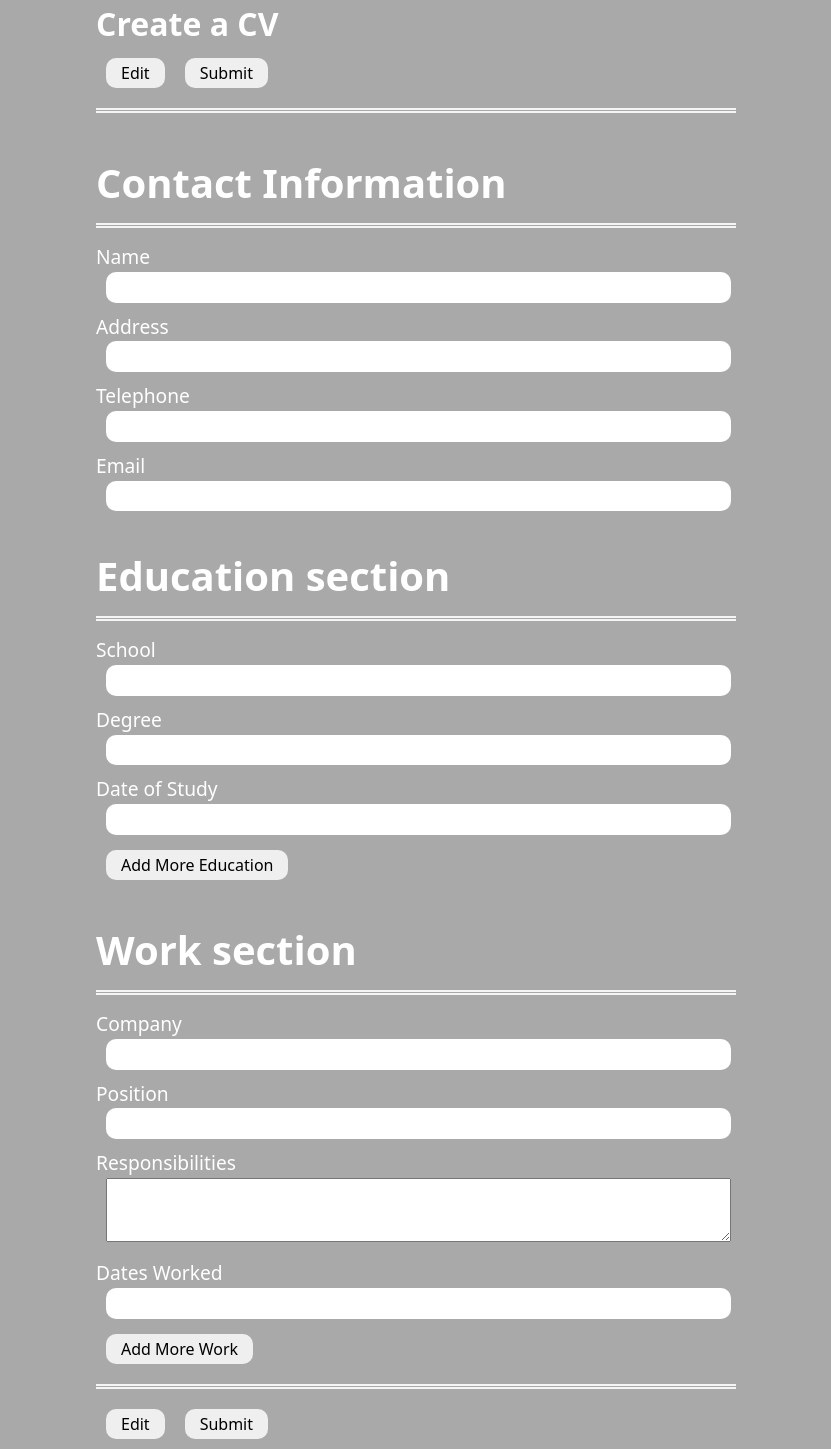
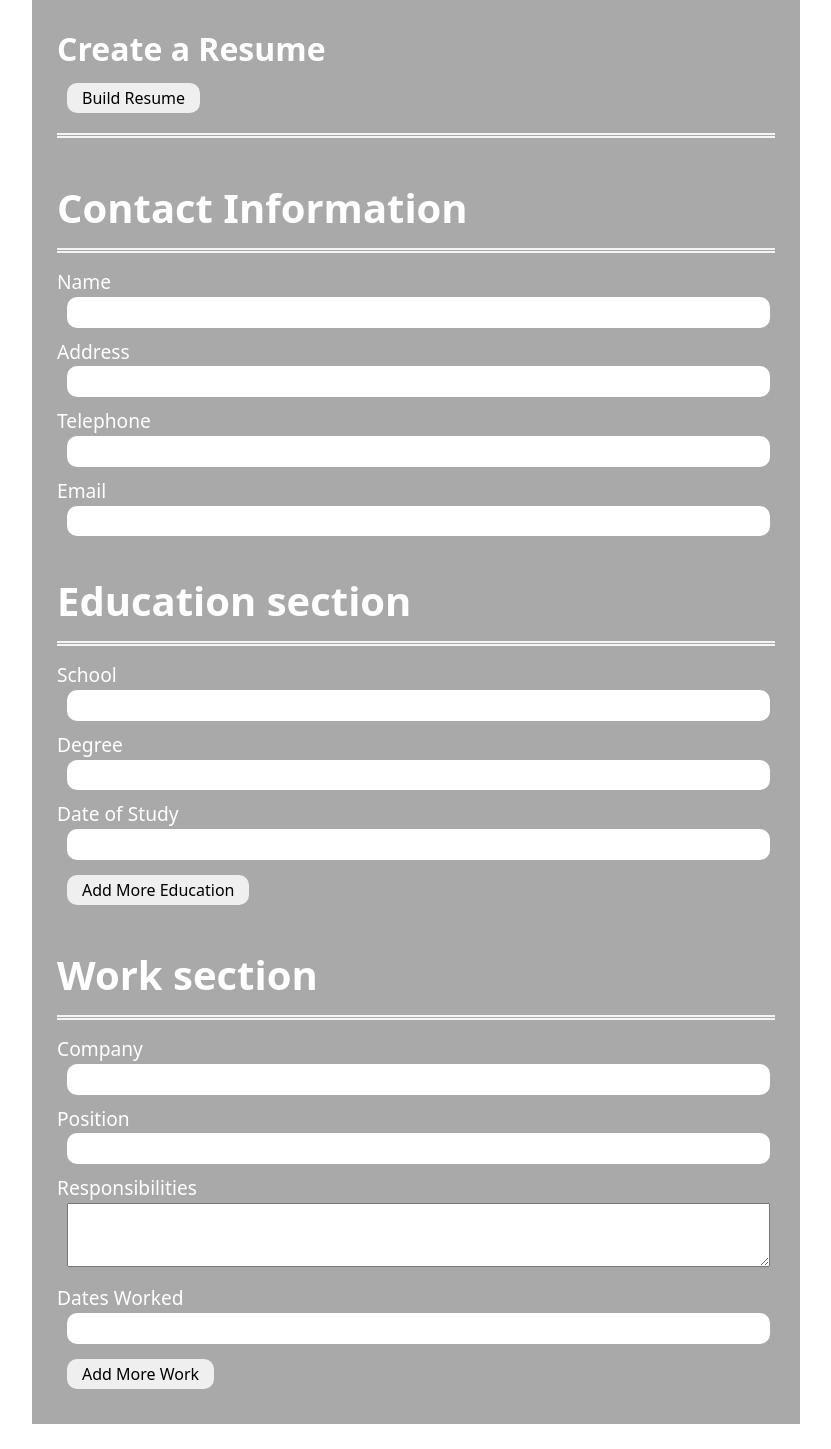
Before and after one commit to gushags/cv-generator, a React (Vite) app: page / in a window 1280 px wide. Shown: the whole page, without its empty margins (224-1055 px from the left). After the commit the page ends 1424 px from the top, so only its background shows below. Built offline with nearby package versions, Linux system fonts and the light colour scheme.

Commit message:
style: build contact section of finished  CV

```diff
--- a/src/App.jsx
+++ b/src/App.jsx
@@ -6,37 +6,44 @@ import Work from './components/work';
 
 function App() {
   const [edit, setEdit] = useState(true);
+  const [container, setContainer] = useState('edit-container');
 
   function handleEdit() {
     setEdit(true);
+    setContainer('edit-container');
   }
   function handleSubmit() {
     setEdit(false);
+    setContainer('cv-container');
+  }
+
+  function Buttons() {
+    if (edit) {
+      return (
+        <>
+          <h1>Create a Resume</h1>
+          <button className='submit' onClick={handleSubmit}>
+            Build Resume
+          </button>
+        </>
+      );
+    } else {
+      return (
+        <button className='edit' onClick={handleEdit}>
+          Edit Resume
+        </button>
+      );
+    }
   }
 
   return (
-    <>
-      <main>
-        <h1>Create a CV</h1>
-        <button className='edit' onClick={handleEdit}>
-          Edit
-        </button>
-        <button className='submit' onClick={handleSubmit}>
-          Submit
-        </button>
-        <hr />
-        <Contact edit={edit} />
-        <Education edit={edit} />
-        <Work edit={edit} />
-        <hr />
-        <button className='edit' onClick={handleEdit}>
-          Edit
-        </button>
-        <button className='submit' onClick={handleSubmit}>
-          Submit
-        </button>
-      </main>
-    </>
+    <div id={container}>
+      <Buttons />
+      <hr />
+      <Contact edit={edit} />
+      <Education edit={edit} />
+      <Work edit={edit} />
+    </div>
   );
 }
 
--- a/src/components/contact.jsx
+++ b/src/components/contact.jsx
@@ -37,11 +37,17 @@ function Contact({ edit }) {
     // the pretty form on submit
     return (
       <>
-        <h2>Contact Information</h2>
-        <h3>{name}</h3>
-        <h3>{address}</h3>
-        <h3>{phone}</h3>
-        <h3>{email}</h3>
+        <section id='contact-container'>
+          <div className='name'>
+            <h1>{name}</h1>
+          </div>
+          <div className='contact-info'>
+            <h3>{address}</h3>
+            <h3>{phone}</h3>
+            <h3>{email}</h3>
+          </div>
+        </section>
+        <hr />
       </>
     );
   }
--- a/src/styles/style.css
+++ b/src/styles/style.css
@@ -1,12 +1,13 @@
 body {
-  background-color: darkgrey;
   color: white;
 }
+#edit-container {
+  background-color: darkgray;
+  width: 60%;
+  margin: 0 auto;
+  padding: 25px 25px;
+}
 
-main {
-  width: 50%;
-  margin: 0 auto;
-}
 label {
   margin: 5px 15px 5px 0px;
 }
@@ -56,3 +57,22 @@ button {
   border-width: 0;
   padding: 3px 15px;
 }
+
+#cv-container {
+  background-color: white;
+  color: black;
+  width: 85%;
+  margin: 60px auto;
+}
+#contact-container {
+  display: grid;
+  grid-template-columns: 3fr 1fr;
+  align-items: center;
+}
+#contact-container h1,
+.contact-info h3 {
+  font-family: Georgia, 'Times New Roman', Times, serif;
+}
+#contact-container h1 {
+  font-size: 4rem;
+}
```
